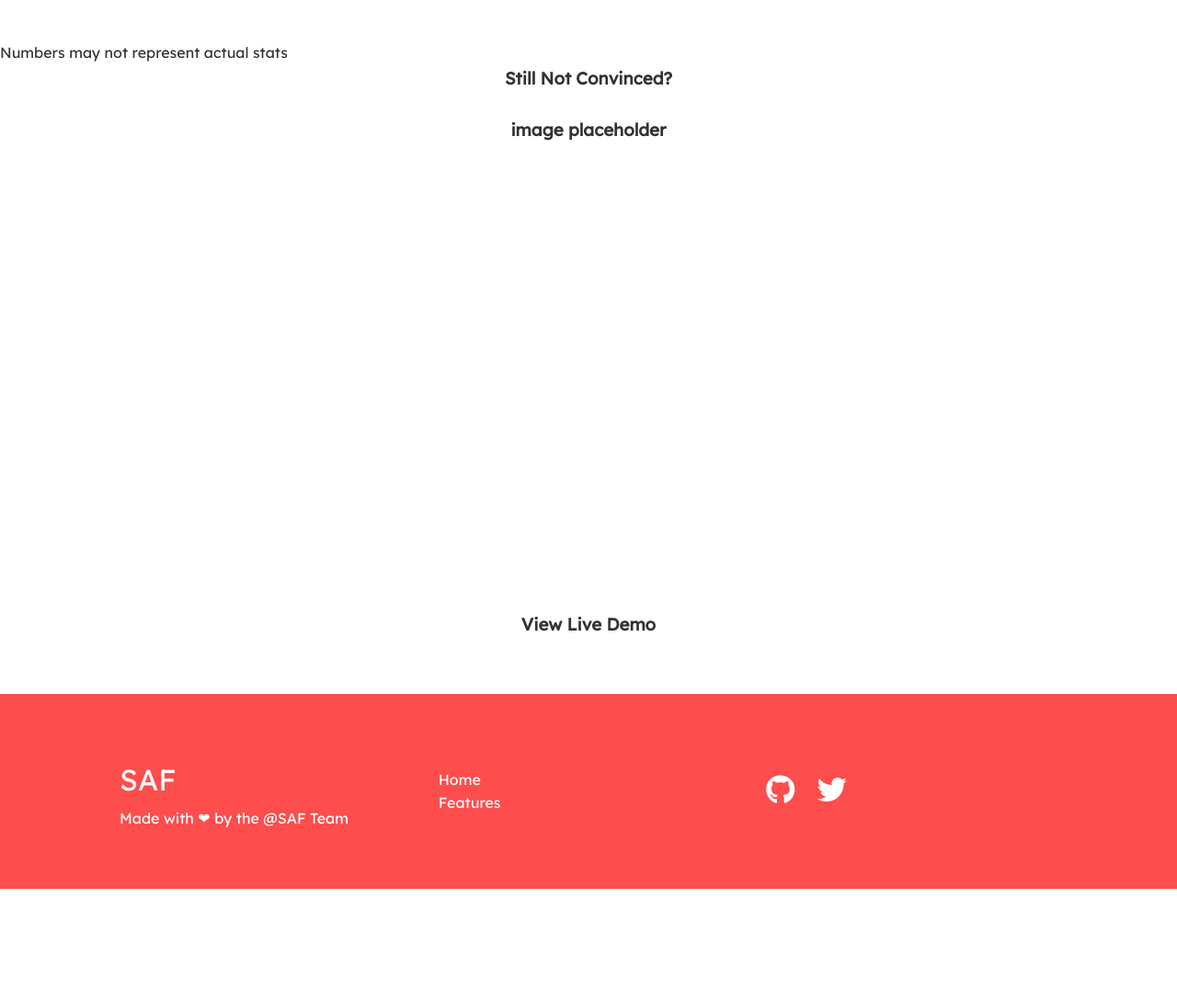
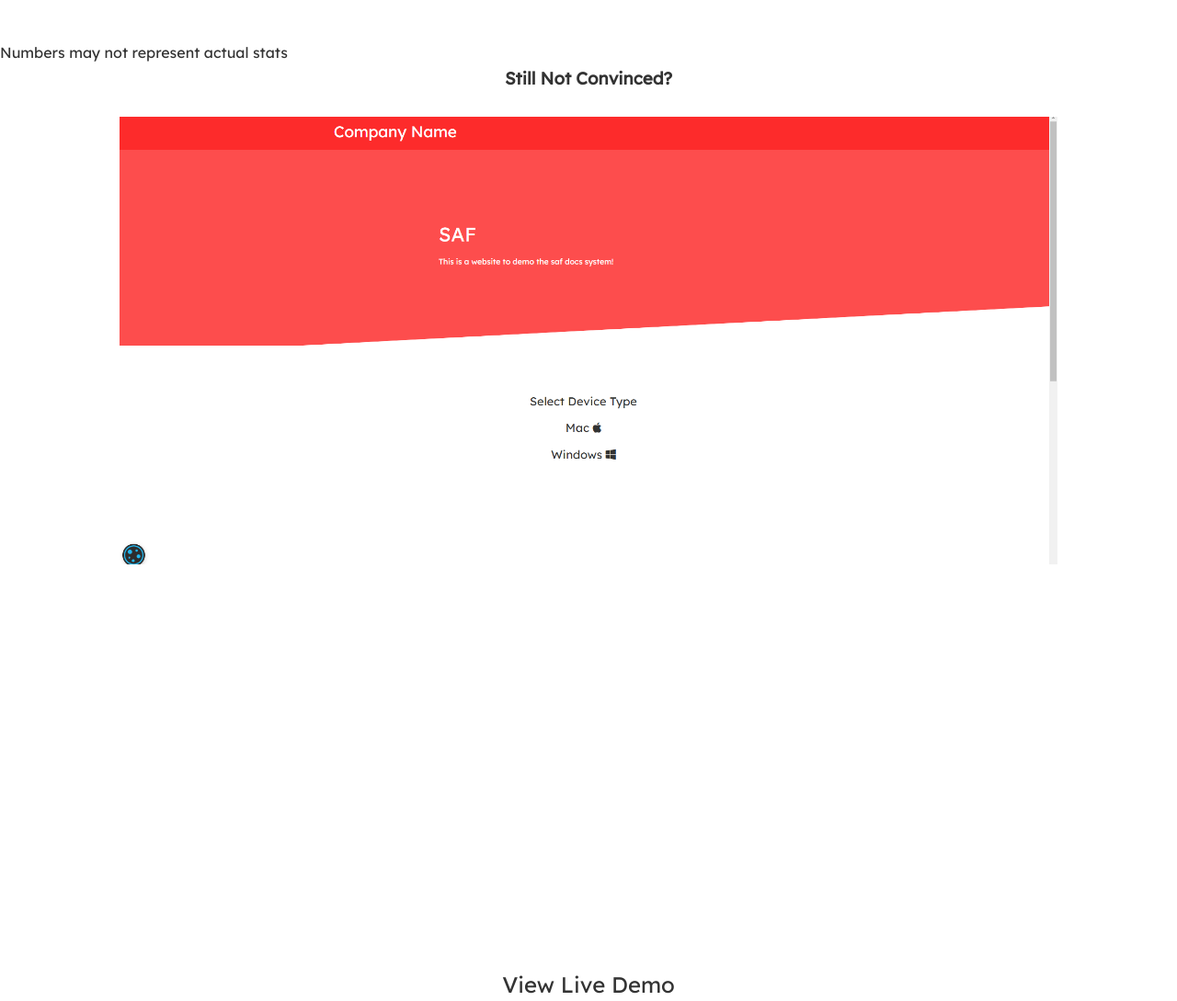
Before and after one commit to TheSAFComapny/Web, a plain HTML site: page index.html in a window 1280 px wide. Shown: the part 843-1932 px from the top of the page at 92% size. Before the commit the page ends 1810 px from the top, so only its background shows below. Drawn offline with Linux system fonts and the light colour scheme.

Commit message:
added the promo image and demo btn ➕

```diff
--- a/index.html
+++ b/index.html
@@ -93,8 +93,7 @@
                 Still Not Convinced?
             </h3>
             <br>
-            <h3 class="stats-heading text-center my-1">
-                image placeholder
+            <img src="images/promoimg.png" alt="Promo Image">
             <br>
             <br>
             <br>
@@ -115,7 +114,7 @@
             <br>
 
 
-            <a href="#">View Live Demo</a>
+            <h1 class="stats-heading text-center my-1"><a href="https://demo.safapp.xyz/">View Live Demo</a></h1>
             <br>
             <br>
             <br>
```
Also changed, not shown: images/promoimg.png (added).
